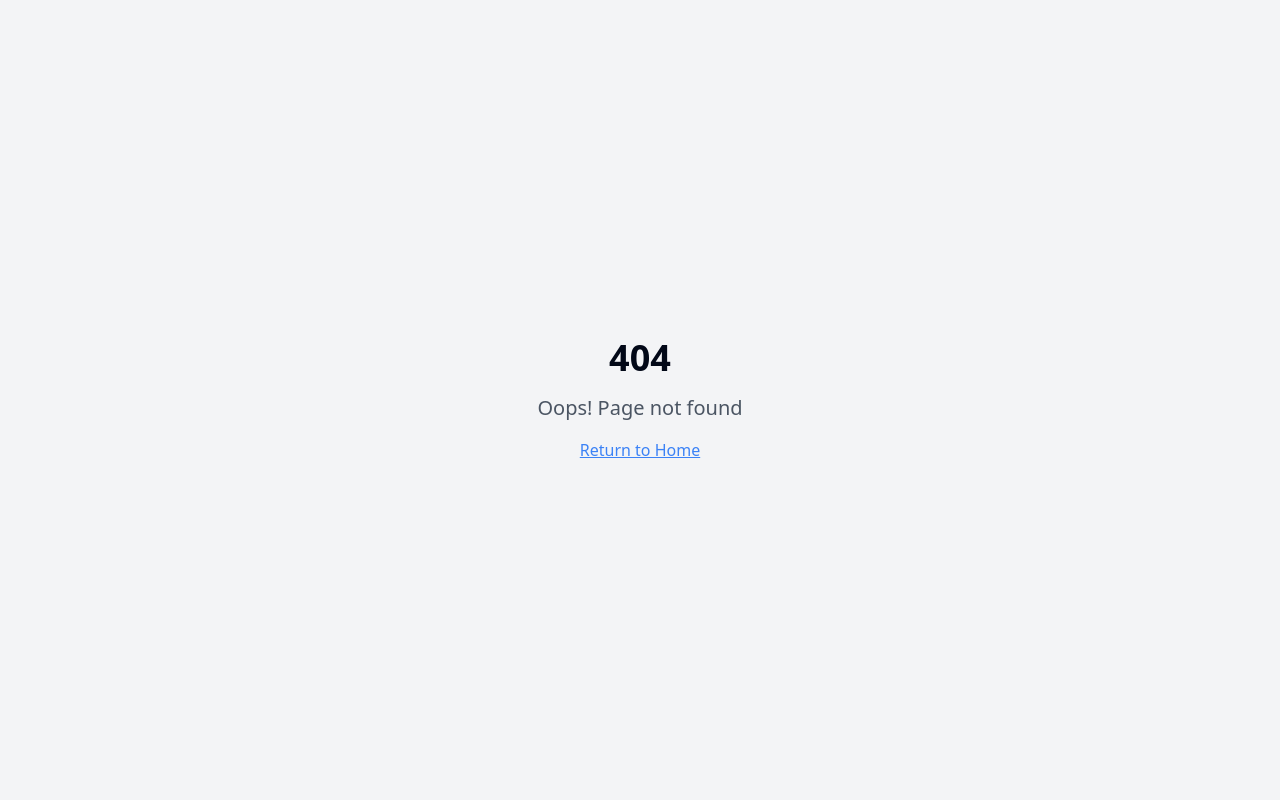
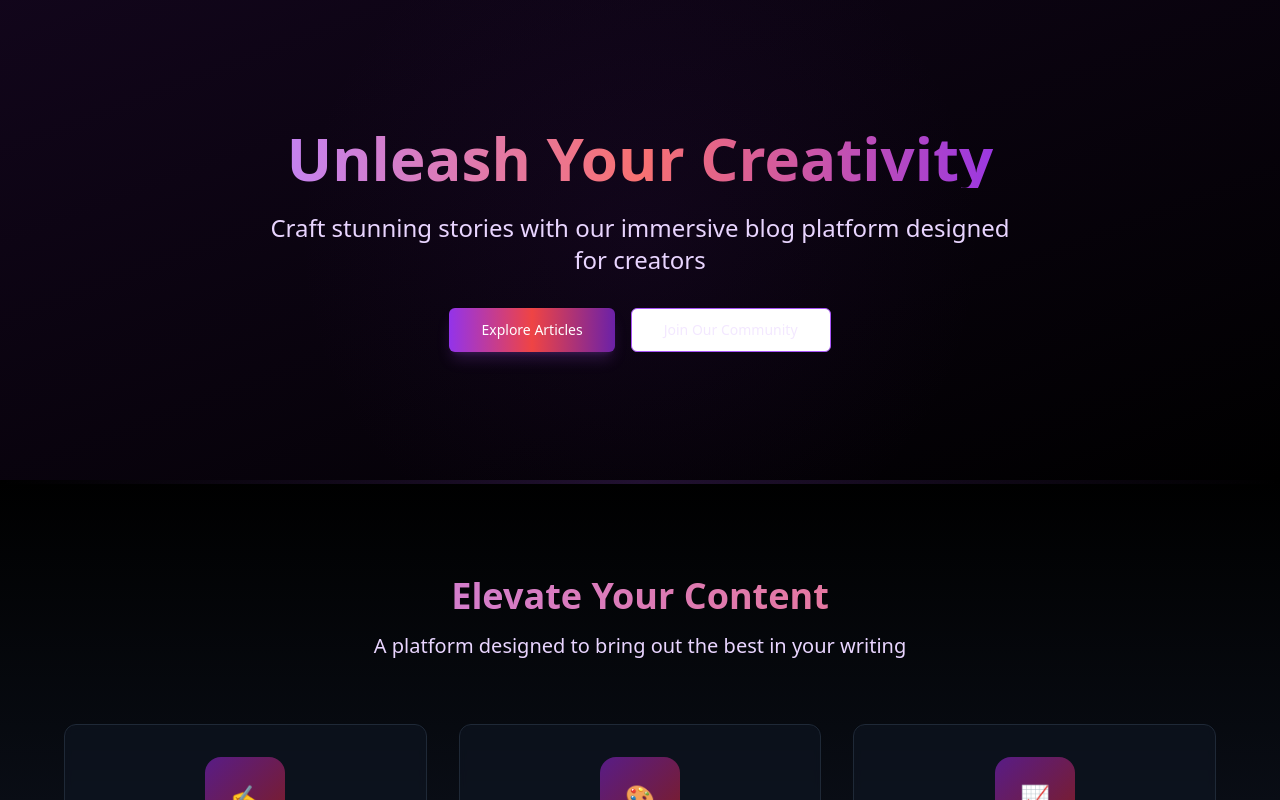
Before and after one commit to AmritanshRaizada/BLOG_TYPESCRIPT_REACT, a React (Vite) app: page / in a window 1280 px wide. Before the commit this address had no page. Shown: the top 800 px of the page. Built offline with nearby package versions, Linux system fonts and the light colour scheme.

Commit message:
fix: correct blog route and update index path

```diff
--- a/src/App.tsx
+++ b/src/App.tsx
@@ -20,10 +20,10 @@ const App = () => (
         <Sonner />
         <BrowserRouter>
           <Routes>
-            <Route path="/blog" element={<Index />} />
+            <Route path="/" element={<Index />} />
             <Route path="/auth" element={<Auth />} />
             <Route path="/dashboard" element={<Dashboard />} />
-            <Route path="/blogpage" element={<Blog />} />
+            <Route path="/blog" element={<Blog />} />
             {/* ADD ALL CUSTOM ROUTES ABOVE THE CATCH-ALL "*" ROUTE */}
             <Route path="*" element={<NotFound />} />
           </Routes>
```
